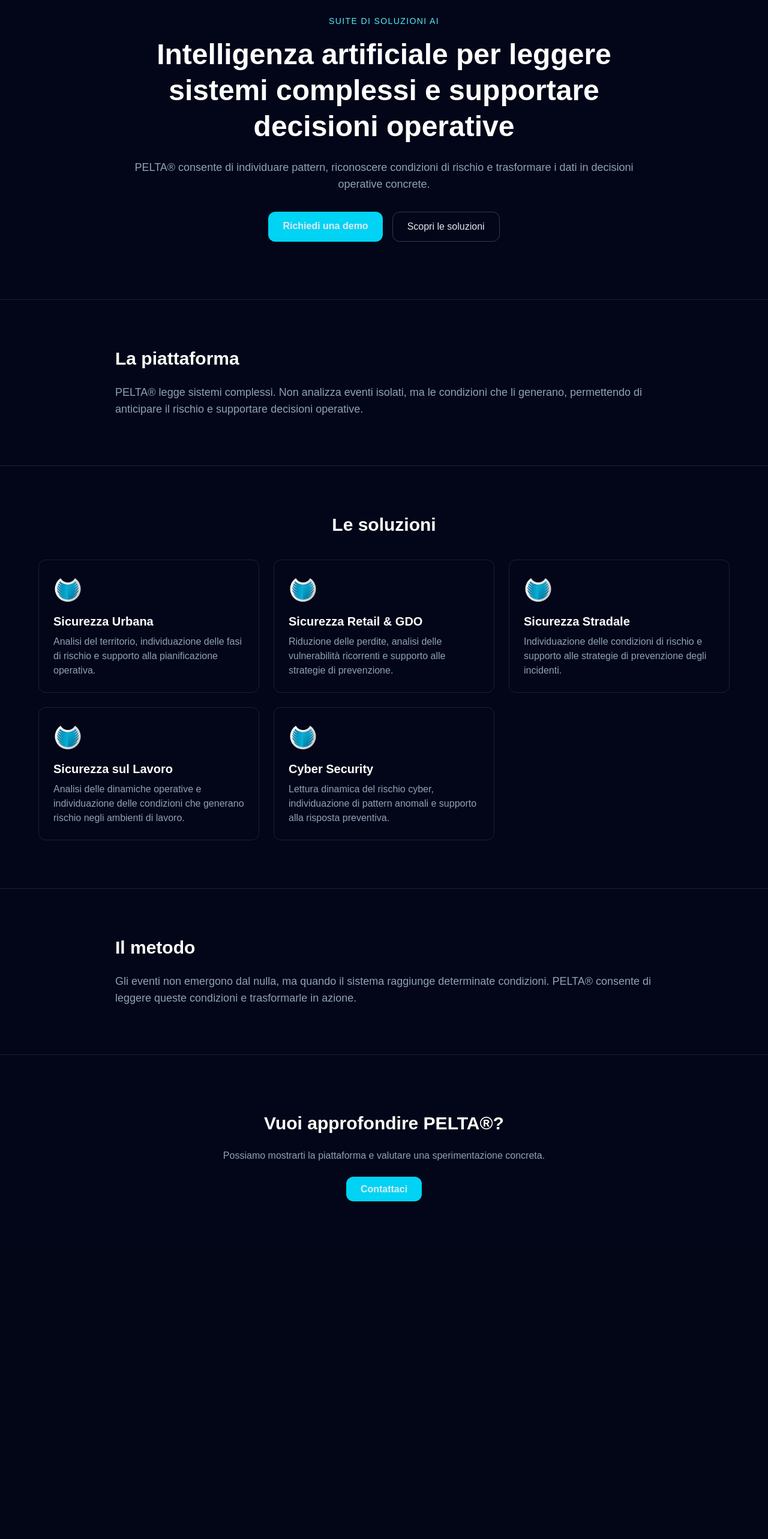
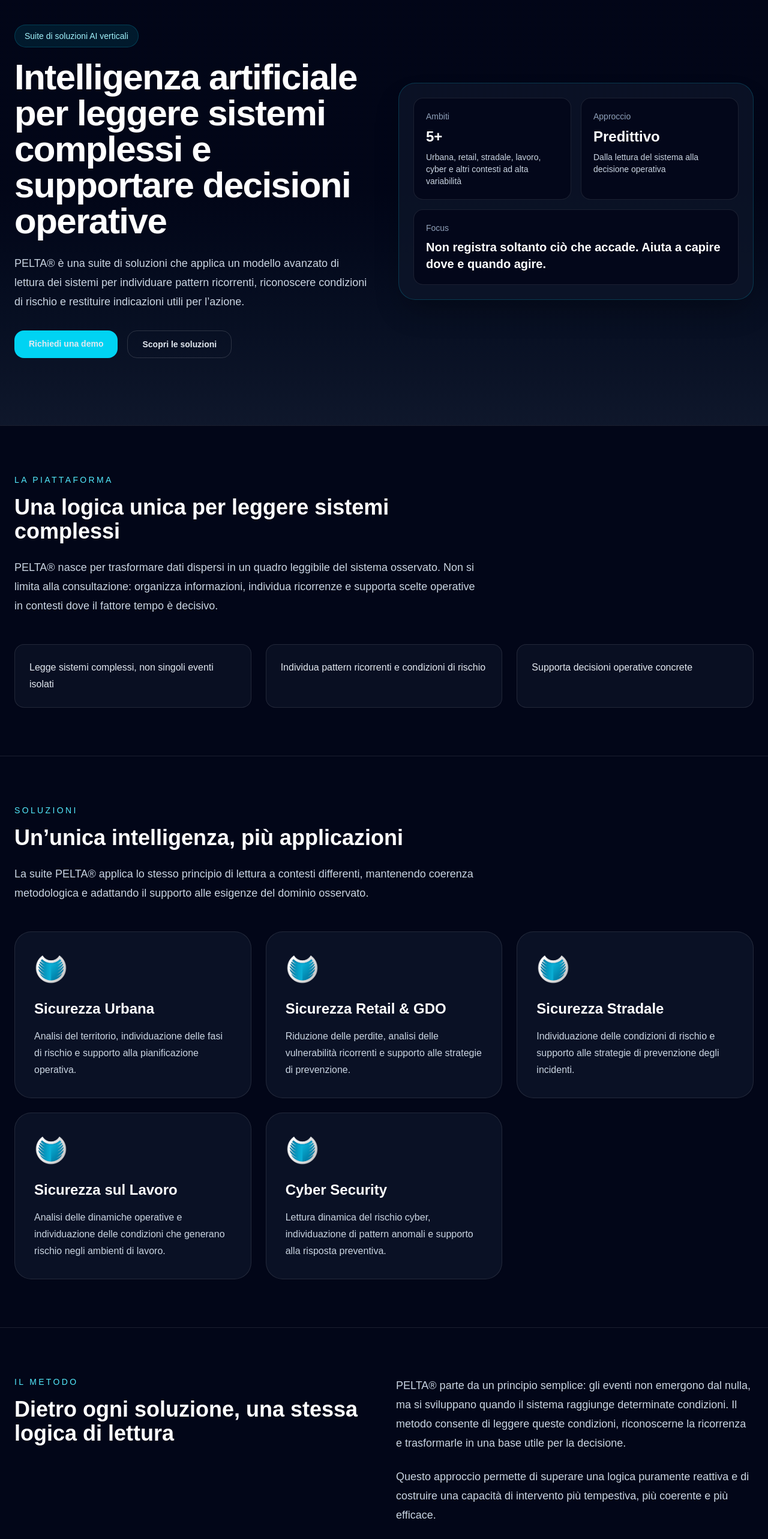
Before and after one commit to elialombardo000-byte/pelta-site, a Next.js app: page / in a window 1280 px wide. Shown: the part 140-2706 px from the top of the page at 60% size. Before the commit the page ends 2231 px from the top, so only its background shows below. Built offline with nearby package versions, Linux system fonts and the light colour scheme.

Commit message:
restore rich homepage with full suite

```diff
--- a/app/page.js
+++ b/app/page.js
@@ -32,137 +32,248 @@
     },
   ];
 
+  const pillars = [
+    "Legge sistemi complessi, non singoli eventi isolati",
+    "Individua pattern ricorrenti e condizioni di rischio",
+    "Supporta decisioni operative concrete",
+  ];
+
   return (
     <div className="min-h-screen bg-slate-950 text-slate-200">
+      <header className="sticky top-0 z-50 border-b border-white/10 bg-slate-950/85 backdrop-blur">
+        <div className="mx-auto flex max-w-7xl items-center justify-between px-6 py-4">
+          <a href="#home" className="flex items-center gap-3">
+            <img src="/logo.png" alt="PELTA®" className="h-9 w-auto" />
+          </a>
 
-      {/* NAVBAR */}
-      <header className="sticky top-0 z-50 border-b border-white/10 bg-slate-950/90 backdrop-blur">
-        <div className="mx-auto flex max-w-7xl items-center justify-between px-6 py-4">
-          <img src="/logo.png" alt="PELTA®" className="h-9" />
-
-          <nav className="hidden md:flex gap-8 text-sm text-slate-300">
-            <a href="#piattaforma" className="hover:text-white">Piattaforma</a>
-            <a href="#soluzioni" className="hover:text-white">Soluzioni</a>
-            <a href="#metodo" className="hover:text-white">Metodo</a>
-            <a href="#contatti" className="hover:text-white">Contatti</a>
+          <nav className="hidden items-center gap-8 text-sm text-slate-300 md:flex">
+            <a href="#piattaforma" className="transition hover:text-white">
+              Piattaforma
+            </a>
+            <a href="#soluzioni" className="transition hover:text-white">
+              Soluzioni
+            </a>
+            <a href="#metodo" className="transition hover:text-white">
+              Metodo
+            </a>
+            <a href="#contatti" className="transition hover:text-white">
+              Contatti
+            </a>
           </nav>
 
           <a
             href="#contatti"
-            className="bg-cyan-400 text-slate-950 px-4 py-2 rounded-xl text-sm font-semibold"
+            className="rounded-xl bg-cyan-400 px-4 py-2 text-sm font-semibold text-slate-950 transition hover:opacity-90"
           >
             Richiedi demo
           </a>
         </div>
       </header>
 
-      {/* HERO */}
-      <section id="home" className="px-6 py-24 text-center">
-        <div className="max-w-4xl mx-auto">
-
-          <div className="mb-4 text-cyan-300 text-sm uppercase tracking-widest">
-            Suite di soluzioni AI
+      <main>
+        <section
+          id="home"
+          className="border-b border-white/10 bg-gradient-to-b from-slate-950 via-slate-950 to-slate-900"
+        >
+          <div className="mx-auto grid max-w-7xl gap-12 px-6 py-20 lg:grid-cols-2 lg:items-center lg:py-28">
+            <div>
+              <div className="mb-5 inline-flex rounded-full border border-cyan-400/20 bg-cyan-400/10 px-4 py-2 text-sm text-cyan-200">
+                Suite di soluzioni AI verticali
               </div>
 
-          <h1 className="text-4xl sm:text-5xl font-semibold text-white leading-tight">
-            Intelligenza artificiale per leggere sistemi complessi e supportare decisioni operative
+              <h1 className="max-w-3xl text-4xl font-semibold tracking-tight text-white sm:text-5xl lg:text-6xl">
+                Intelligenza artificiale per leggere sistemi complessi e
+                supportare decisioni operative
               </h1>
 
-          <p className="mt-6 text-lg text-slate-400">
-            PELTA® consente di individuare pattern, riconoscere condizioni di rischio
-            e trasformare i dati in decisioni operative concrete.
+              <p className="mt-6 max-w-2xl text-lg leading-8 text-slate-300">
+                PELTA® è una suite di soluzioni che applica un modello avanzato
+                di lettura dei sistemi per individuare pattern ricorrenti,
+                riconoscere condizioni di rischio e restituire indicazioni utili
+                per l’azione.
               </p>
 
-          <div className="mt-8 flex justify-center gap-4 flex-wrap">
-            <a href="#contatti" className="bg-cyan-400 px-6 py-3 rounded-xl text-slate-950 font-semibold">
+              <div className="mt-8 flex flex-wrap gap-4">
+                <a
+                  href="#contatti"
+                  className="rounded-2xl bg-cyan-400 px-6 py-3 text-sm font-semibold text-slate-950 transition hover:opacity-90"
+                >
                   Richiedi una demo
                 </a>
-
-            <a href="#soluzioni" className="border border-white/20 px-6 py-3 rounded-xl">
+                <a
+                  href="#soluzioni"
+                  className="rounded-2xl border border-white/15 px-6 py-3 text-sm font-semibold text-white transition hover:bg-white/5"
+                >
                   Scopri le soluzioni
                 </a>
               </div>
+            </div>
 
+            <div>
+              <div className="rounded-[28px] border border-cyan-400/20 bg-slate-900/70 p-6 shadow-2xl shadow-black/30">
+                <div className="grid gap-4 sm:grid-cols-2">
+                  <div className="rounded-2xl border border-white/10 bg-slate-950/80 p-5">
+                    <div className="text-sm text-slate-400">Ambiti</div>
+                    <div className="mt-2 text-2xl font-semibold text-white">
+                      5+
+                    </div>
+                    <div className="mt-2 text-sm text-slate-300">
+                      Urbana, retail, stradale, lavoro, cyber e altri contesti
+                      ad alta variabilità
+                    </div>
+                  </div>
+
+                  <div className="rounded-2xl border border-white/10 bg-slate-950/80 p-5">
+                    <div className="text-sm text-slate-400">Approccio</div>
+                    <div className="mt-2 text-2xl font-semibold text-white">
+                      Predittivo
+                    </div>
+                    <div className="mt-2 text-sm text-slate-300">
+                      Dalla lettura del sistema alla decisione operativa
+                    </div>
+                  </div>
+
+                  <div className="rounded-2xl border border-white/10 bg-slate-950/80 p-5 sm:col-span-2">
+                    <div className="text-sm text-slate-400">Focus</div>
+                    <div className="mt-2 text-xl font-semibold text-white">
+                      Non registra soltanto ciò che accade. Aiuta a capire dove
+                      e quando agire.
+                    </div>
+                  </div>
+                </div>
+              </div>
+            </div>
           </div>
         </section>
 
-      {/* PIATTAFORMA */}
-      <section id="piattaforma" className="px-6 py-20 border-t border-white/10">
-        <div className="max-w-4xl mx-auto">
-          <h2 className="text-3xl font-semibold text-white mb-6">
+        <section id="piattaforma" className="border-b border-white/10">
+          <div className="mx-auto max-w-7xl px-6 py-20">
+            <div className="max-w-3xl">
+              <p className="text-sm font-medium uppercase tracking-[0.24em] text-cyan-300">
                 La piattaforma
+              </p>
+              <h2 className="mt-4 text-3xl font-semibold text-white sm:text-4xl">
+                Una logica unica per leggere sistemi complessi
               </h2>
+              <p className="mt-6 text-lg leading-8 text-slate-300">
+                PELTA® nasce per trasformare dati dispersi in un quadro leggibile
+                del sistema osservato. Non si limita alla consultazione:
+                organizza informazioni, individua ricorrenze e supporta scelte
+                operative in contesti dove il fattore tempo è decisivo.
+              </p>
+            </div>
 
-          <p className="text-slate-400 text-lg">
-            PELTA® legge sistemi complessi. Non analizza eventi isolati,
-            ma le condizioni che li generano, permettendo di anticipare il rischio
-            e supportare decisioni operative.
-          </p>
+            <div className="mt-12 grid gap-6 md:grid-cols-3">
+              {pillars.map((item) => (
+                <div
+                  key={item}
+                  className="rounded-2xl border border-white/10 bg-slate-900/60 p-6"
+                >
+                  <p className="leading-7 text-slate-200">{item}</p>
+                </div>
+              ))}
+            </div>
           </div>
         </section>
 
-      {/* SOLUZIONI */}
-      <section id="soluzioni" className="px-6 py-20 border-t border-white/10">
-        <div className="max-w-6xl mx-auto">
+        <section id="soluzioni" className="border-b border-white/10">
+          <div className="mx-auto max-w-7xl px-6 py-20">
+            <div className="max-w-3xl">
+              <p className="text-sm font-medium uppercase tracking-[0.24em] text-cyan-300">
+                Soluzioni
+              </p>
+              <h2 className="mt-4 text-3xl font-semibold text-white sm:text-4xl">
+                Un’unica intelligenza, più applicazioni
+              </h2>
+              <p className="mt-6 text-lg leading-8 text-slate-300">
+                La suite PELTA® applica lo stesso principio di lettura a contesti
+                differenti, mantenendo coerenza metodologica e adattando il
+                supporto alle esigenze del dominio osservato.
+              </p>
+            </div>
 
-          <h2 className="text-3xl font-semibold text-white mb-10 text-center">
-            Le soluzioni
-          </h2>
-
-          <div className="grid md:grid-cols-2 lg:grid-cols-3 gap-6">
+            <div className="mt-12 grid gap-6 md:grid-cols-2 xl:grid-cols-3">
               {solutions.map((item) => (
                 <div
                   key={item.title}
-                className="p-6 border border-white/10 rounded-xl hover:border-cyan-400/30 transition"
+                  className="rounded-[28px] border border-white/10 bg-slate-900/70 p-8 transition hover:border-cyan-400/30"
                 >
-                <img src={item.image} alt={item.title} className="h-12 mb-4" />
-                <h3 className="text-xl font-semibold text-white mb-2">
+                  <img
+                    src={item.image}
+                    alt={item.title}
+                    className="mb-6 h-14 w-14 object-contain"
+                  />
+                  <h3 className="text-2xl font-semibold text-white">
                     {item.title}
                   </h3>
-                <p className="text-slate-400">
+                  <p className="mt-4 leading-7 text-slate-300">
                     {item.description}
                   </p>
                 </div>
               ))}
             </div>
-
           </div>
         </section>
 
-      {/* METODO */}
-      <section id="metodo" className="px-6 py-20 border-t border-white/10">
-        <div className="max-w-4xl mx-auto">
+        <section id="metodo" className="border-b border-white/10">
+          <div className="mx-auto grid max-w-7xl gap-10 px-6 py-20 lg:grid-cols-2">
+            <div>
+              <p className="text-sm font-medium uppercase tracking-[0.24em] text-cyan-300">
+                Il metodo
+              </p>
+              <h2 className="mt-4 text-3xl font-semibold text-white sm:text-4xl">
+                Dietro ogni soluzione, una stessa logica di lettura
+              </h2>
+            </div>
 
-          <h2 className="text-3xl font-semibold text-white mb-6">
-            Il metodo
-          </h2>
-
-          <p className="text-slate-400 text-lg">
-            Gli eventi non emergono dal nulla, ma quando il sistema raggiunge determinate condizioni.
-            PELTA® consente di leggere queste condizioni e trasformarle in azione.
+            <div>
+              <p className="text-lg leading-8 text-slate-300">
+                PELTA® parte da un principio semplice: gli eventi non emergono
+                dal nulla, ma si sviluppano quando il sistema raggiunge
+                determinate condizioni. Il metodo consente di leggere queste
+                condizioni, riconoscerne la ricorrenza e trasformarle in una
+                base utile per la decisione.
               </p>
 
+              <p className="mt-6 text-lg leading-8 text-slate-300">
+                Questo approccio permette di superare una logica puramente
+                reattiva e di costruire una capacità di intervento più tempestiva,
+                più coerente e più efficace.
+              </p>
+            </div>
           </div>
         </section>
 
-      {/* CONTATTI */}
-      <section id="contatti" className="px-6 py-24 border-t border-white/10 text-center">
-        <h2 className="text-3xl font-semibold text-white mb-6">
-          Vuoi approfondire PELTA®?
+        <section id="contatti">
+          <div className="mx-auto max-w-5xl px-6 py-24 text-center">
+            <p className="text-sm font-medium uppercase tracking-[0.24em] text-cyan-300">
+              Contatti
+            </p>
+            <h2 className="mt-4 text-3xl font-semibold text-white sm:text-5xl">
+              Vuoi approfondire PELTA® o valutare una sperimentazione?
             </h2>
-
-        <p className="text-slate-400 mb-8">
-          Possiamo mostrarti la piattaforma e valutare una sperimentazione concreta.
+            <p className="mx-auto mt-6 max-w-3xl text-lg leading-8 text-slate-300">
+              Possiamo mostrarti la piattaforma, analizzare il tuo contesto e
+              capire insieme come applicare il modello al tuo ambito operativo.
             </p>
 
+            <div className="mt-8 flex flex-wrap items-center justify-center gap-4">
               <a
                 href="mailto:elialombardo000@gmail.com"
-          className="bg-cyan-400 px-6 py-3 rounded-xl text-slate-950 font-semibold"
+                className="rounded-2xl bg-cyan-400 px-6 py-3 text-sm font-semibold text-slate-950 transition hover:opacity-90"
               >
-          Contattaci
+                Scrivici
               </a>
+              <a
+                href="#home"
+                className="rounded-2xl border border-white/15 px-6 py-3 text-sm font-semibold text-white transition hover:bg-white/5"
+              >
+                Torna su
+              </a>
+            </div>
+          </div>
         </section>
-
+      </main>
     </div>
   );
 }
```
Lines whose indentation alone changed are shown as unchanged.
